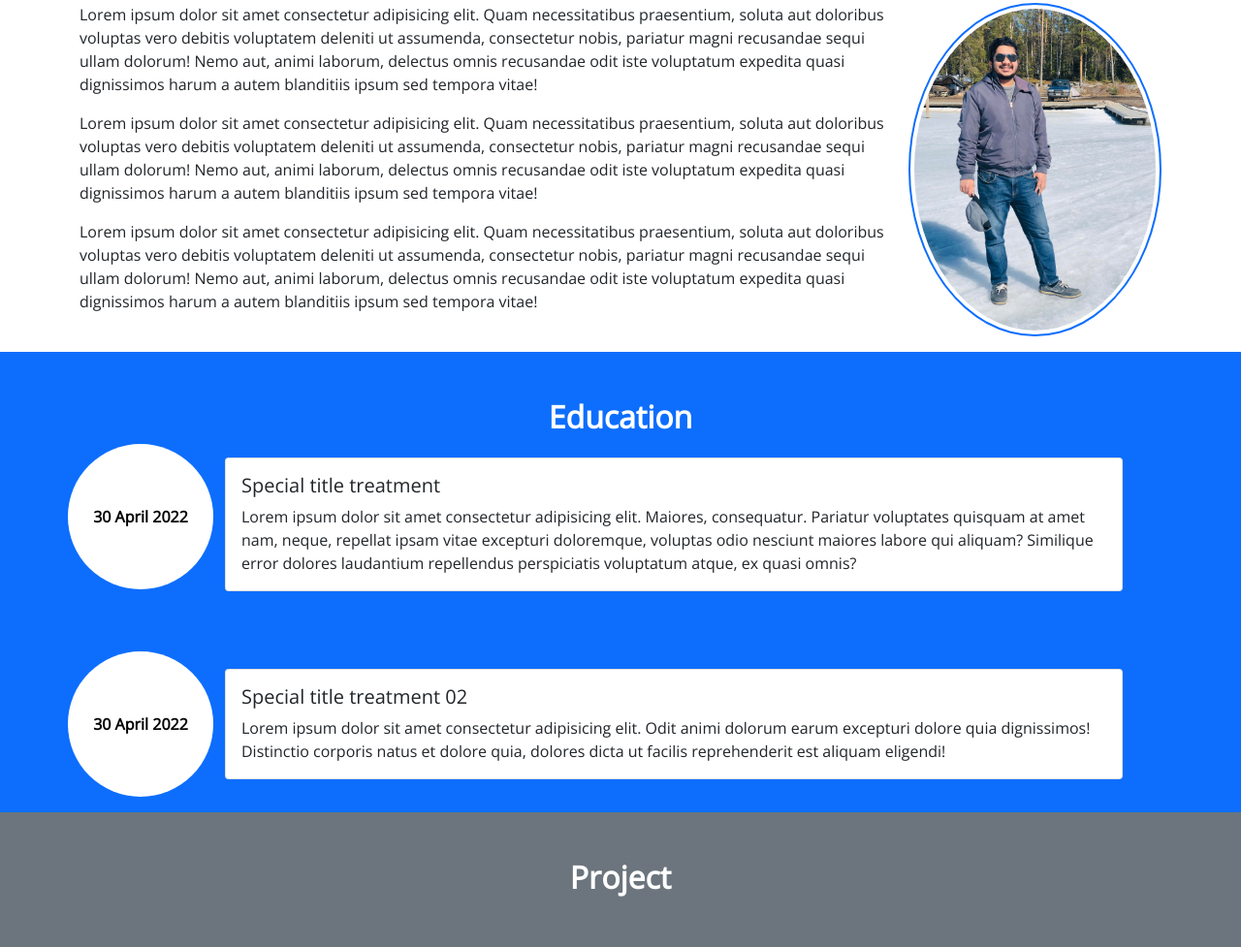
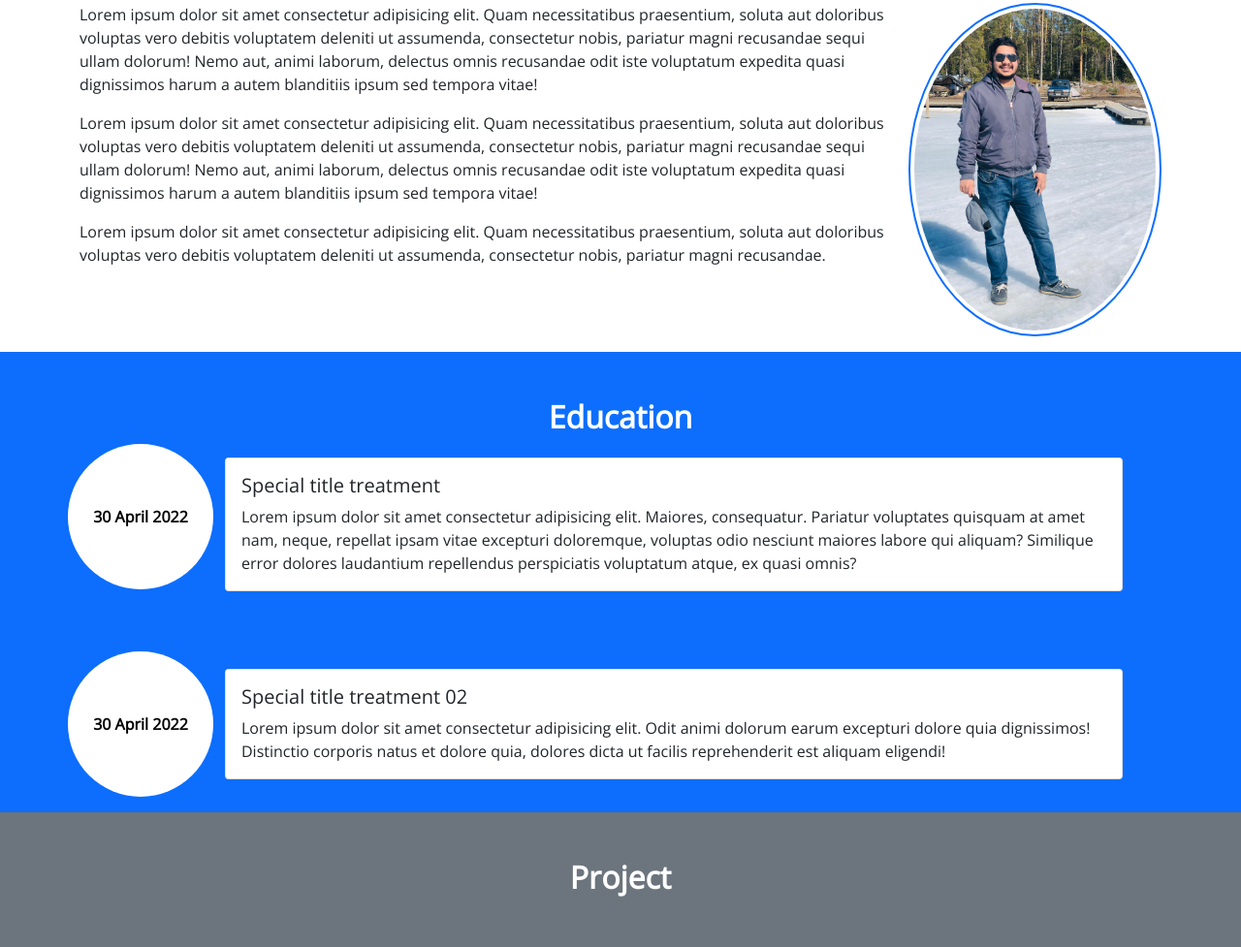
Before and after one commit to Ahad-Anwar/first-project, a plain HTML site: page main.html in a window 1280 px wide. Shown: the part 979-1956 px from the top of the page at 97% size. Drawn offline with nearby package versions, Linux system fonts and the light colour scheme.

Commit message:
project updated

```diff
--- a/css/style.css
+++ b/css/style.css
@@ -1,4 +1,4 @@
-/* Basic CSS structure */
+/* Basic CSS structure start*/
 
 * {
     margin: 0;
@@ -27,6 +27,7 @@ section h1 span {
 
 }
 
+/* This is for animation */
 
 .animate-charcter {
    text-transform: uppercase;
--- a/main.html
+++ b/main.html
@@ -99,9 +99,7 @@
 
           <p>Lorem ipsum dolor sit amet consectetur adipisicing elit. Quam necessitatibus praesentium, soluta aut
             doloribus voluptas vero debitis voluptatem deleniti ut assumenda, consectetur nobis, pariatur magni
-            recusandae
-            sequi ullam dolorum! Nemo aut, animi laborum, delectus omnis recusandae odit iste voluptatum expedita quasi
-            dignissimos harum a autem blanditiis ipsum sed tempora vitae!</p>
+            recusandae.</p>
 
         </div>
         <div class="col-md-3 ">
@@ -112,7 +110,7 @@
     </div>
   </div>
 
-  <!-- Education Section -->
+  <!-- Education Section start -->
 
   <div class="education" id="Education">
     <div class="container pt-5">
```
